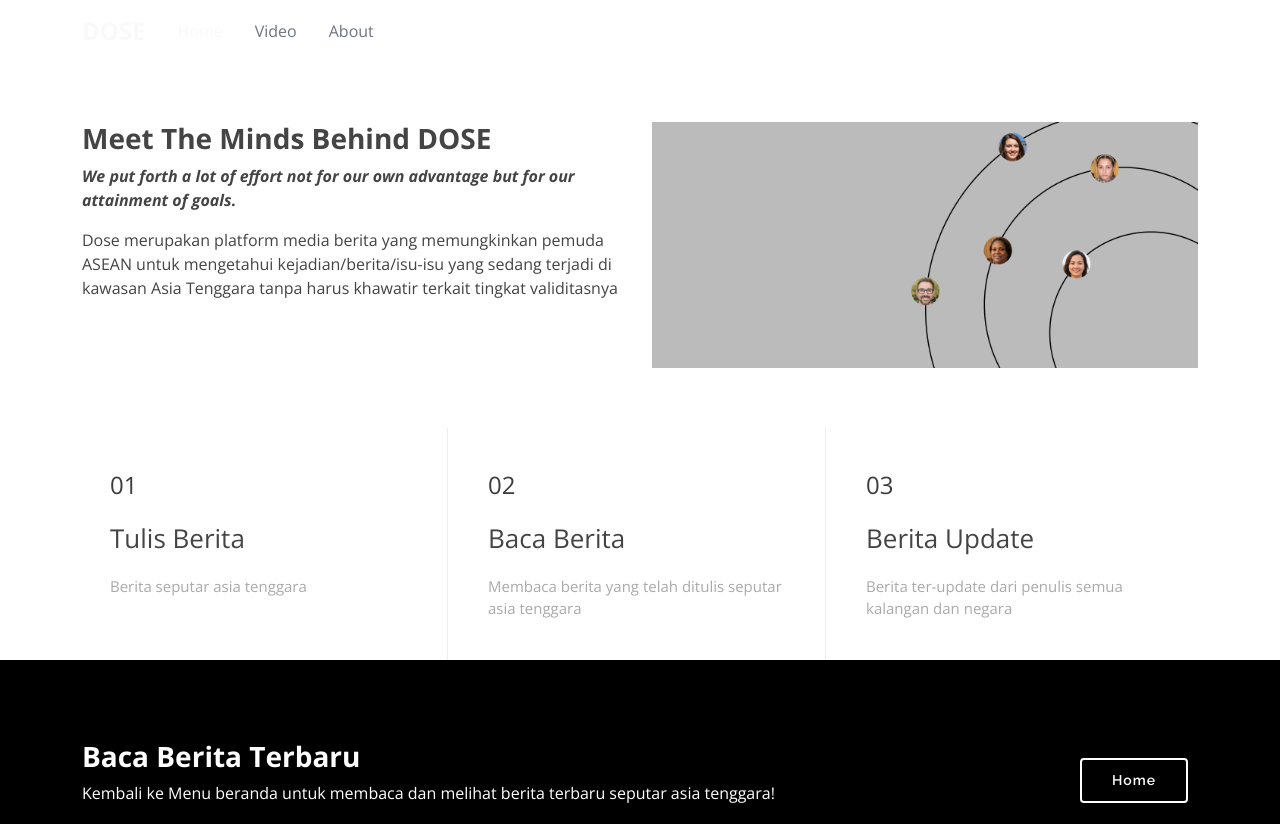
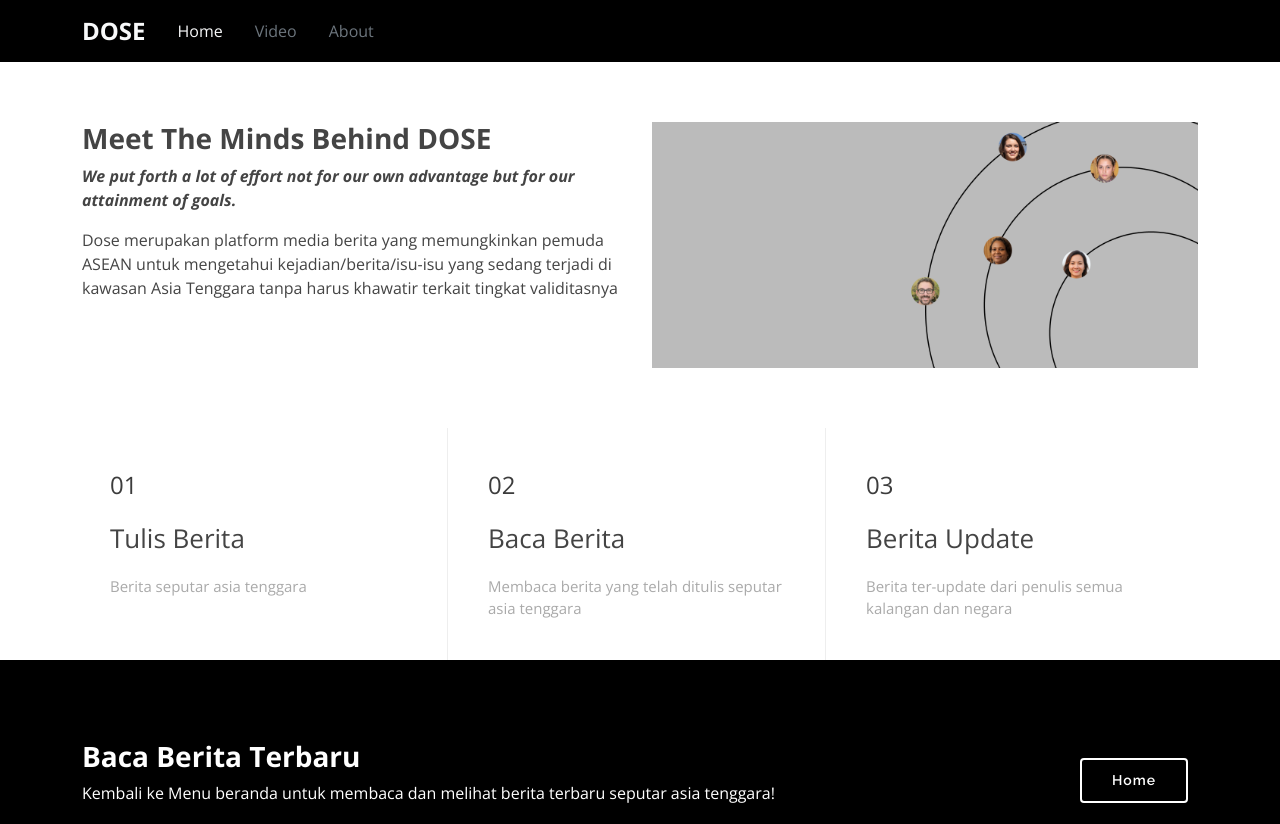
Before and after one commit to Fariadeeb/Responesive-web, a plain HTML site: page about.html in a window 1280 px wide. Shown: the top 824 px of the page. Drawn offline with nearby package versions, Linux system fonts and the light colour scheme; a script that the page names is missing.

Commit message:
Update about.css

```diff
--- a/about.css
+++ b/about.css
@@ -9,7 +9,9 @@ a {
   color: #000000;
 }
 
-
+.navbar {
+  background-color: black;
+}
 
 section {
   padding: 60px 0;
```
